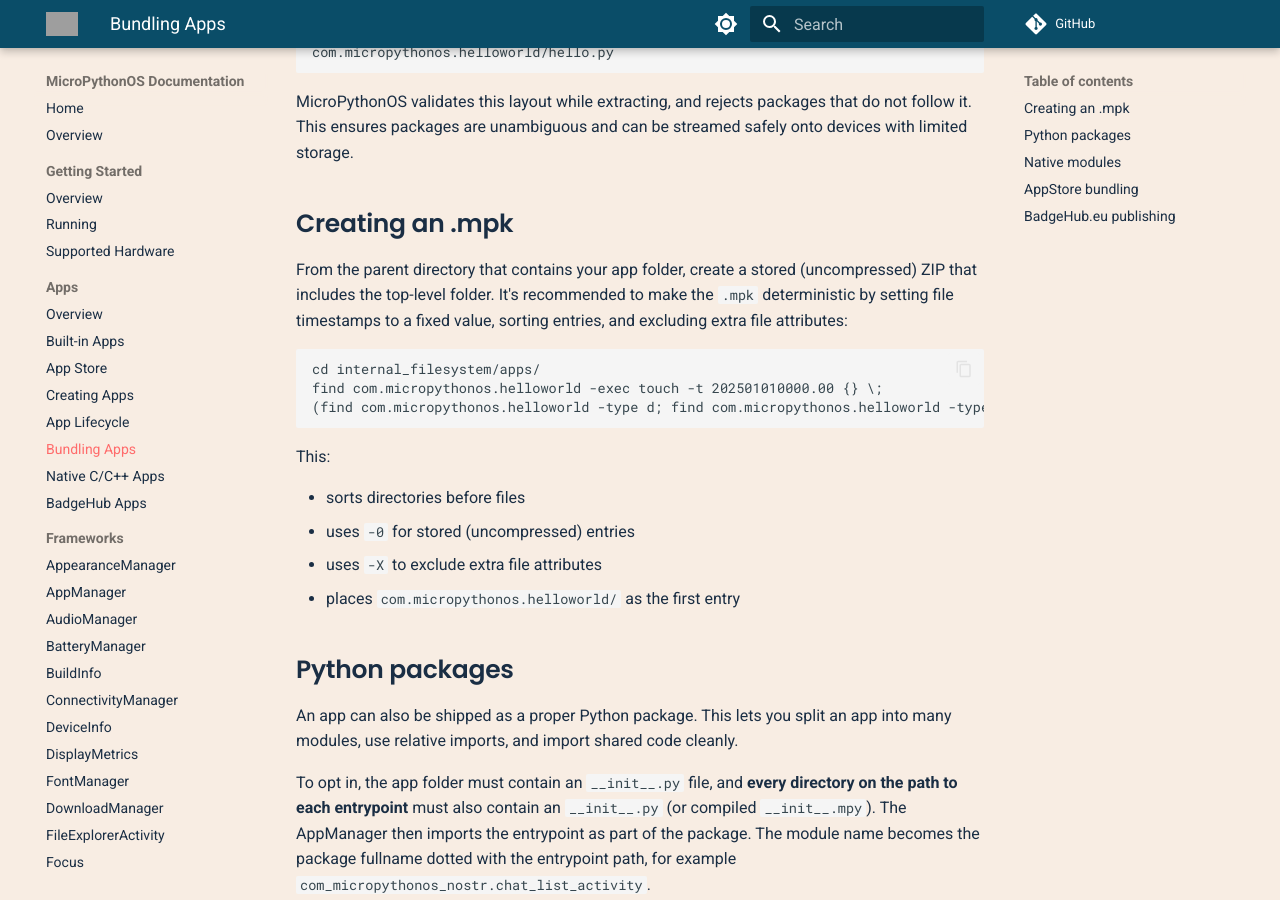
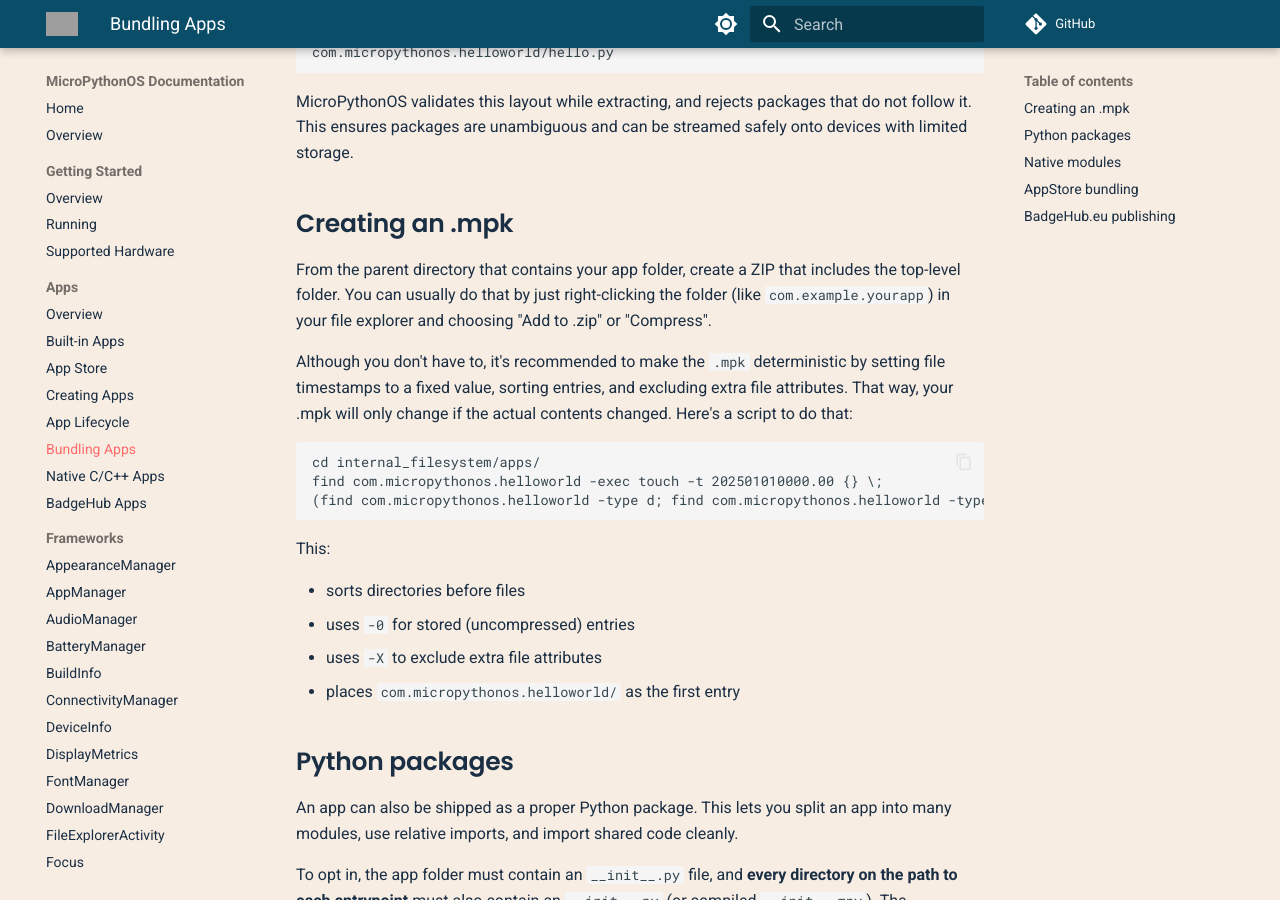
Before and after one commit to MicroPythonOS/docs, an MkDocs documentation site: the page built from docs/apps/bundling-apps.md, in a window 1280 px wide and 900 px high, scrolled down 447 px. Built offline with MkDocs 1.6.1 and Material for MkDocs 9.7.7, drawn with Linux system fonts in a browser that asks for light colours; comment, search, counter and statistics services are not loaded; grey boxes are pictures that could not be loaded.

Commit message:
Compressed is also supported

````diff
--- a/docs/apps/bundling-apps.md
+++ b/docs/apps/bundling-apps.md
@@ -19,7 +19,10 @@ MicroPythonOS validates this layout while extracting, and rejects packages that
 
 ## Creating an .mpk
 
-From the parent directory that contains your app folder, create a stored (uncompressed) ZIP that includes the top-level folder. It's recommended to make the `.mpk` deterministic by setting file timestamps to a fixed value, sorting entries, and excluding extra file attributes:
+From the parent directory that contains your app folder, create a ZIP that includes the top-level folder.
+You can usually do that by just right-clicking the folder (like `com.example.yourapp`) in your file explorer and choosing "Add to .zip" or "Compress".
+
+Although you don't have to, it's recommended to make the `.mpk` deterministic by setting file timestamps to a fixed value, sorting entries, and excluding extra file attributes. That way, your .mpk will only change if the actual contents changed. Here's a script to do that:
 
 ```bash
 cd internal_filesystem/apps/
````
